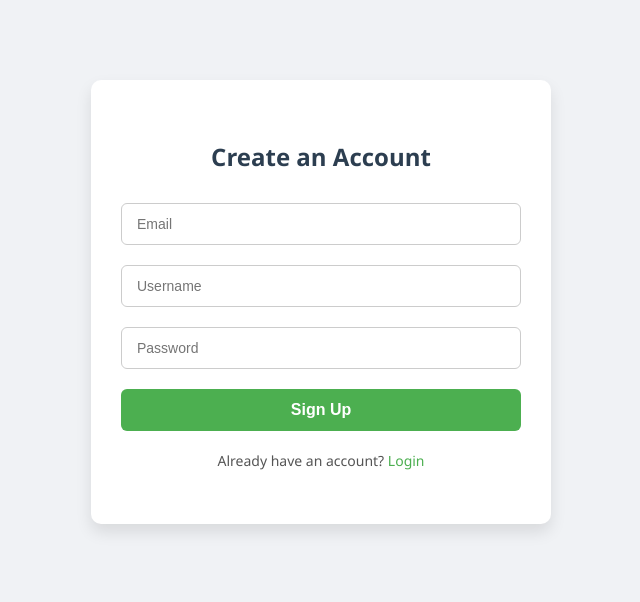
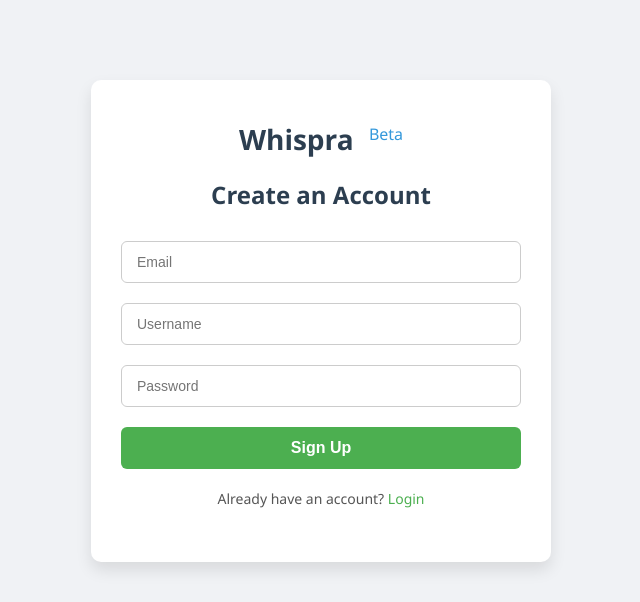
Before and after one commit to shubhendu-ghosh-DS/Whispra-Beta, a Flask app: page / in a window 1280 px wide. Shown: the top 602 px of the page, without its empty margins (319-959 px from the left). Run offline with Flask 3, Linux system fonts and the light colour scheme.

Commit message:
Update templates/signup.html

```diff
--- a/templates/signup.html
+++ b/templates/signup.html
@@ -8,6 +8,12 @@
 </head>
 <body>
   <div class="form-container">
+
+    <!-- App Title with Beta -->
+    <div class="app-title">
+      Whispra <span class="beta">Beta</span>
+    </div>
+
     <h2>Create an Account</h2>
     <form id="signup-form">
       <input type="email" id="signup-email" placeholder="Email" required />
```
